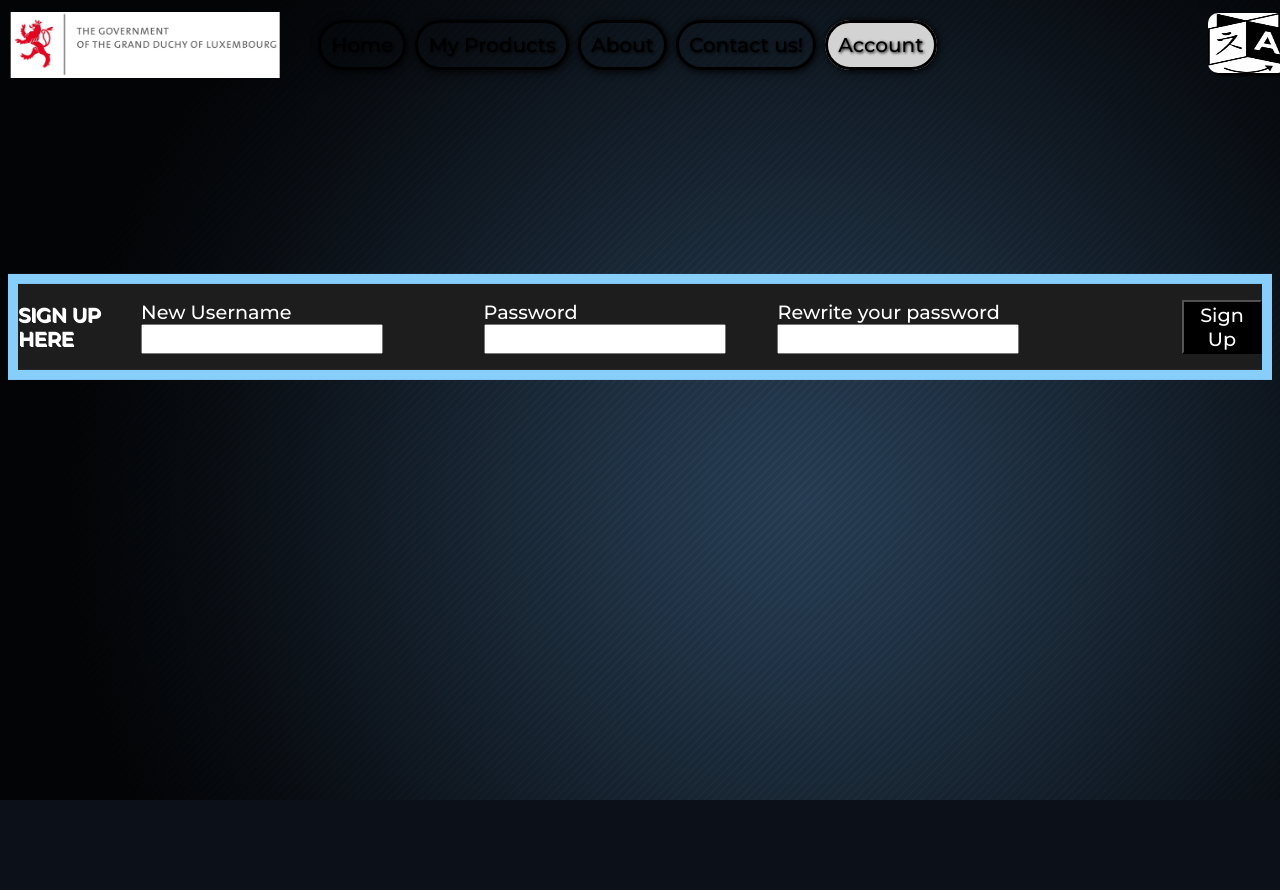
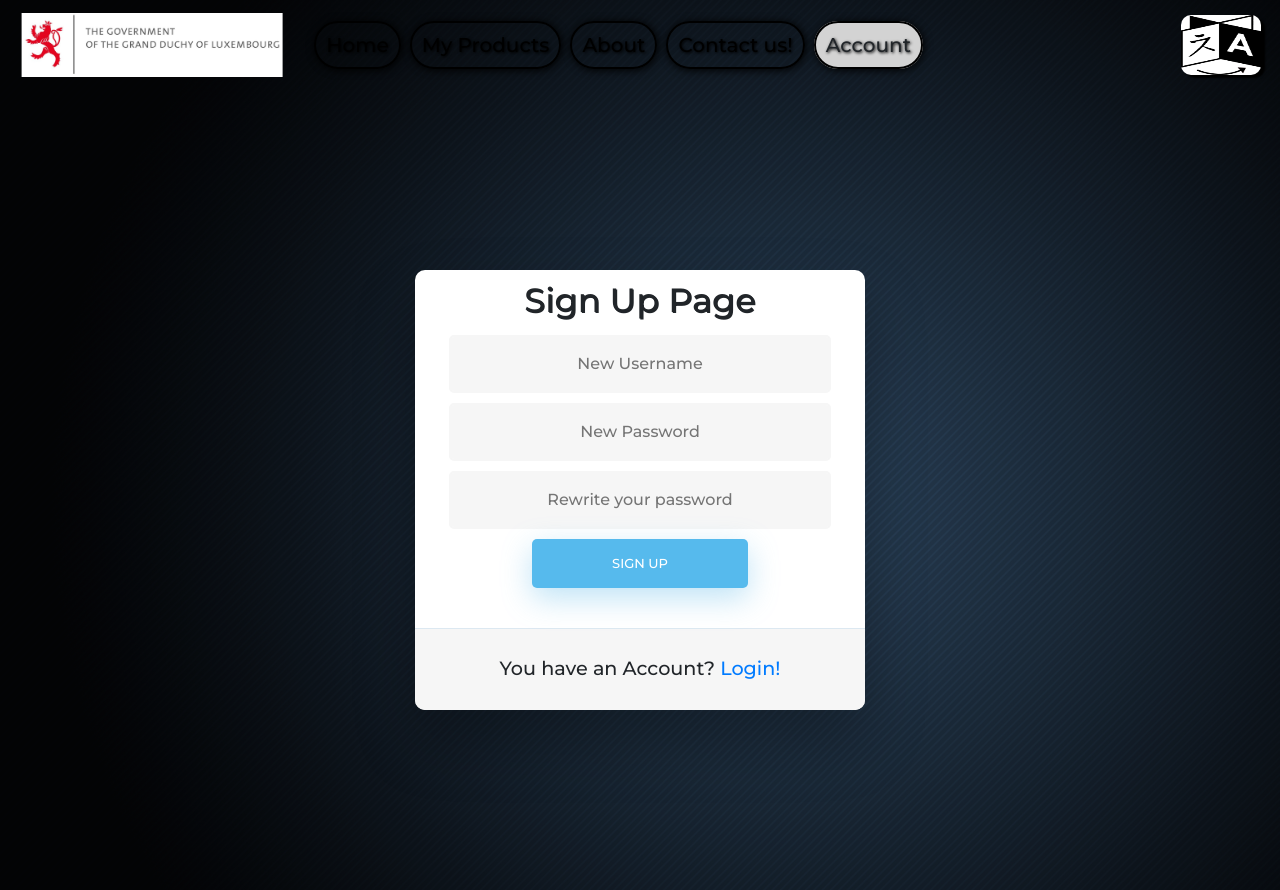
Before and after one commit to RichtigToll/WSERS, a PHP site: page /SignUp.php in a window 1280 px wide. Before the commit the page ends 800 px from the top, so only its background shows below. Run offline with PHP 8.4, Linux system fonts and the light colour scheme; some libraries are stand-ins or nearby versions.

Commit message:
Update SignUpCSS

```diff
--- a/php/HTSTA SQL/FINAL PROJECT/Home.php
+++ b/php/HTSTA SQL/FINAL PROJECT/Home.php
@@ -11,7 +11,6 @@ include_once("CommonCode.php");
     <title>Home</title>
     <meta name='viewport' content='width=device-width, initial-scale=1'>
     <link rel='stylesheet' type='text/css' media='screen' href='Navbar.css?t=<?= time(); ?>'>
-    <script src='main.js'></script>
 </head>
 
 <body>
--- a/php/HTSTA SQL/FINAL PROJECT/Navbar.css
+++ b/php/HTSTA SQL/FINAL PROJECT/Navbar.css
@@ -9,7 +9,10 @@
 
 body {
     background-image: url(./images/Back.png);
+    font-family: "Poppins", sans-serif; /* Login / Logout Page */
+    height: 100vh; /* Login / Logout Page */
 }
+
 
 .active{
     background-color: rgb(255, 0, 0);
@@ -37,7 +40,7 @@ body {
 }
 
 .navbarborders{
-    border: 3px solid black;
+    border: 2px solid black;
     border-radius: 30px;
 }
 
@@ -45,7 +48,7 @@ body {
     font-size: 20px;
     /* border: 2px solid black;
     border-radius: 40px; */
-    /* text-decoration: none; */
+    text-decoration: none;
     padding: 10px;
     margin: 2px;
     text-shadow: 1px 1px 3px #000000;
@@ -86,7 +89,7 @@ body {
     display: flex;
     flex-direction: column-reverse;
     position: fixed;
-    right: 0px;
+    right: 20px;
     top: 70px;
 }
 
@@ -177,12 +180,198 @@ body {
     animation-fill-mode: forwards;
 }
 
+  /* Login / Logout Page */
+
+  .wrapper {
+    display: flex;
+    align-items: center;
+    flex-direction: column;
+    justify-content: center;
+    width: 100%;
+    min-height: 100%;
+    padding: 20px;
+  }
+
+  #formContent {
+    -webkit-border-radius: 10px 10px 10px 10px;
+    border-radius: 10px 10px 10px 10px;
+    background: #fff;
+    padding: 30px;
+    width: 90%;
+    max-width: 450px;
+    position: relative;
+    padding: 0px;
+    -webkit-box-shadow: 0 30px 60px 0 rgba(0,0,0,0.3);
+    box-shadow: 0 30px 60px 0 rgba(0,0,0,0.3);
+    text-align: center;
+  }
+
+  #formFooter {
+    background-color: #f6f6f6;
+    border-top: 1px solid #dce8f1;
+    padding: 25px;
+    text-align: center;
+    -webkit-border-radius: 0 0 10px 10px;
+    border-radius: 0 0 10px 10px;
+  }
+
+
+  h2.inactive {
+    color: #cccccc;
+  }
+
+  h2.active {
+    color: #0d0d0d;
+    border-bottom: 2px solid #5fbae9;
+  }
+
+
+  input[type=button], input[type=submit], input[type=reset]  {
+    background-color: #56baed;
+    border: none;
+    color: white;
+    padding: 15px 80px;
+    text-align: center;
+    text-decoration: none;
+    display: inline-block;
+    text-transform: uppercase;
+    font-size: 13px;
+    -webkit-box-shadow: 0 10px 30px 0 rgba(95,186,233,0.4);
+    box-shadow: 0 10px 30px 0 rgba(95,186,233,0.4);
+    -webkit-border-radius: 5px 5px 5px 5px;
+    border-radius: 5px 5px 5px 5px;
+    margin: 5px 20px 40px 20px;
+    -webkit-transition: all 0.3s ease-in-out;
+    -moz-transition: all 0.3s ease-in-out;
+    -ms-transition: all 0.3s ease-in-out;
+    -o-transition: all 0.3s ease-in-out;
+    transition: all 0.3s ease-in-out;
+  }
+
+  input[type=button]:hover, input[type=submit]:hover, input[type=reset]:hover  {
+    background-color: #39ace7;
+  }
+
+  input[type=button]:active, input[type=submit]:active, input[type=reset]:active  {
+    -moz-transform: scale(0.95);
+    -webkit-transform: scale(0.95);
+    -o-transform: scale(0.95);
+    -ms-transform: scale(0.95);
+    transform: scale(0.95);
+  }
+
+  input[type=text], input[type=password] {
+    background-color: #f6f6f6;
+    border: none;
+    color: #0d0d0d;
+    padding: 15px 32px;
+    text-align: center;
+    text-decoration: none;
+    display: inline-block;
+    font-size: 16px;
+    margin: 5px;
+    width: 85%;
+    border: 2px solid #f6f6f6;
+    -webkit-transition: all 0.5s ease-in-out;
+    -moz-transition: all 0.5s ease-in-out;
+    -ms-transition: all 0.5s ease-in-out;
+    -o-transition: all 0.5s ease-in-out;
+    transition: all 0.5s ease-in-out;
+    -webkit-border-radius: 5px 5px 5px 5px;
+    border-radius: 5px 5px 5px 5px;
+  }
+
+  input[type=text]:focus {
+    background-color: #fff;
+    border-bottom: 2px solid #5fbae9;
+  }
+
+  input[type=text]:placeholder {
+    color: #cccccc;
+  }
+
+
+  /* ANIMATIONS */
+
+
+  @-webkit-keyframes fadeIn { from { opacity:0; } to { opacity:1; } }
+  @-moz-keyframes fadeIn { from { opacity:0; } to { opacity:1; } }
+  @keyframes fadeIn { from { opacity:0; } to { opacity:1; } }
+
+  .fadeIn {
+    opacity:0;
+    -webkit-animation:fadeIn ease-in 1;
+    -moz-animation:fadeIn ease-in 1;
+    animation:fadeIn ease-in 1;
+
+    -webkit-animation-fill-mode:forwards;
+    -moz-animation-fill-mode:forwards;
+    animation-fill-mode:forwards;
+
+    -webkit-animation-duration:1s;
+    -moz-animation-duration:1s;
+    animation-duration:1s;
+  }
+
+  .fadeIn.first {
+    -webkit-animation-delay: 0.2s;
+    -moz-animation-delay: 0.2s;
+    animation-delay: 0.2s;
+  }
+
+  .fadeIn.second {
+    -webkit-animation-delay: 0.3s;
+    -moz-animation-delay: 0.3s;
+    animation-delay: 0.3s;
+  }
+
+  .fadeIn.third {
+    -webkit-animation-delay: 0.4s;
+    -moz-animation-delay: 0.4s;
+    animation-delay: 0.4s;
+  }
+
+  .fadeIn.fourth {
+    -webkit-animation-delay: 1s;
+    -moz-animation-delay: 1s;
+    animation-delay: 1s;
+  }
+
+  .underlineHover:after {
+    display: block;
+    left: 0;
+    bottom: -10px;
+    width: 0;
+    height: 2px;
+    background-color: #56baed;
+    content: "";
+    transition: width 0.2s;
+  }
+
+  .underlineHover:hover {
+    color: #0d0d0d;
+  }
+
+  .underlineHover:hover:after{
+    width: 100%;
+  }
+
+  *:focus {
+      outline: none;
+  }
+
+  #icon {
+    width:60%;
+  }
+
+/* STOP Login / Logout Page */
+
 @keyframes dropdown {
     from {
         transform: translateY(-400%);
     }
     to {
-        transform: translateY(12%);
+        transform: translateY(7%);
     }
 
   }
@@ -260,15 +449,7 @@ body {
     font-size: 25px;
     text-align: center;
 }
-#ButtonRegist{
-    color: white;
-    background-color: black;
-}
 
-#ButtonRegist:hover{
-    background-color: lightskyblue;
-    color: black;
-}
 
 .allproducts {
     display: flex;
--- a/php/HTSTA SQL/FINAL PROJECT/SignUp.php
+++ b/php/HTSTA SQL/FINAL PROJECT/SignUp.php
@@ -29,7 +29,7 @@ if (isset($_POST["UserName"], $_POST["PswOne"], $_POST["PswTwo"])) {
         header("Location: Home.php"); //Redirect to the homepage
         die(); //We don't want run ANYTHING else after the header
 
-    }else{
+    } else {
         echo '<script> alert("User already exist") </script>';
     }
 }
@@ -43,9 +43,11 @@ if (isset($_POST["UserName"], $_POST["PswOne"], $_POST["PswTwo"])) {
     <meta charset='utf-8'>
     <meta http-equiv='X-UA-Compatible' content='IE=edge'>
     <title>Sign Up here</title>
-    <meta name='viewport' content='width=device-width, initial-scale=1'>
     <link rel='stylesheet' type='text/css' media='screen' href='Navbar.css?t=<?= time(); ?>'>
-    <script src='main.js'></script>
+    <link href="//maxcdn.bootstrapcdn.com/bootstrap/4.0.0/css/bootstrap.min.css" rel="stylesheet" id="bootstrap-css">
+    <script src="//maxcdn.bootstrapcdn.com/bootstrap/4.0.0/js/bootstrap.min.js"></script>
+    <script src="//cdnjs.cloudflare.com/ajax/libs/jquery/3.2.1/jquery.min.js"></script>
+
 </head>
 
 <body>
@@ -57,25 +59,31 @@ if (isset($_POST["UserName"], $_POST["PswOne"], $_POST["PswTwo"])) {
     include("navigation.php");
     ?>
 
+    <div class="wrapper fadeInDown">
+        <div id="formContent">
+            <!-- Tabs Titles -->
 
-    <form class="SignUp" method="POST">
-        <h3>SIGN UP HERE</h3>
-        <div>
-            <label>New Username</label>
-            <input type="text" name="UserName" required>
+            <!-- Icon -->
+            <div class="fadeIn first">
+                <h3 style="margin-top: 10px;">Sign Up Page</h3>
+            </div>
+
+
+            <!-- Login Form -->
+            <form method="POST">
+                <input type="text" id="login" class="fadeIn second" name="UserName" placeholder="New Username">
+                <input type="password" id="password" class="fadeIn third" name="PswOne" placeholder="New Password">
+                <input type="password" id="password" class="fadeIn third" name="PswTwo" placeholder="Rewrite your password">
+                <input type="submit" class="fadeIn fourth" value="Sign up">
+            </form>
+
+            <!-- Remind Passowrd -->
+            <div id="formFooter">
+                You have an Account? <a class="underlineHover" href="Login.php">Login!</a>
+            </div>
+
         </div>
-        <div>
-            <label>Password</label>
-            <input type="password" name="PswOne" required>
-        </div>
-        <div>
-            <label>Rewrite your password</label>
-            <input type="password" name="PswTwo" required>
-        </div>
-        <div class="submit">
-            <button type="submit" id="ButtonRegist">Sign Up</button>
-        </div>
-    </form>
+    </div>
 </body>
 
 </html>
--- a/php/HTSTA SQL/FINAL PROJECT/navigation.php
+++ b/php/HTSTA SQL/FINAL PROJECT/navigation.php
@@ -1,10 +1,10 @@
 <div class="navbar">
     <img src="./images/GLUXeng.png" style="transform: translateX(1%);" text="LuxGovernment" width="21%">
     <div id="alllinks">
-        <a href="Home.php" class="navbarborders <?php if (isset($ActivePage)) if ($ActivePage == "Home") { print("active");} ?>">Home</a>
-        <a href="Products.php" class="navbarborders <?php if (isset($ActivePage)) if ($ActivePage == "Products") { print("active");} ?>">My Products</a>
-        <a href="About.php" class="navbarborders <?php if (isset($ActivePage)) if ($ActivePage == "About") { print("active");} ?>">About</a>
-        <a href="Address.php" class="navbarborders <?php if (isset($ActivePage)) if ($ActivePage == "Address") { print("active");} ?>">Contact us!</a>
+        <a href="Home.php" style="text-decoration: none;" class="navbarborders <?php if (isset($ActivePage)) if ($ActivePage == "Home") { print("active");} ?>">Home</a>
+        <a href="Products.php" style="text-decoration: none;" class="navbarborders <?php if (isset($ActivePage)) if ($ActivePage == "Products") { print("active");} ?>">My Products</a>
+        <a href="About.php" style="text-decoration: none;" class="navbarborders <?php if (isset($ActivePage)) if ($ActivePage == "About") { print("active");} ?>">About</a>
+        <a href="Address.php" style="text-decoration: none;" class="navbarborders <?php if (isset($ActivePage)) if ($ActivePage == "Address") { print("active");} ?>">Contact us!</a>
 
 <?php if($_SESSION["UserLoggedIn"]){
 ?>
@@ -25,8 +25,8 @@ if(isset($_POST["LogoutHidden"])){
 <div id="contact">
             <a class="navbarborders" style="background-color: lightgrey">Account</a>
             <div class="downtwo">
-                <a href="Login.php" id="blacktext"  class="navbarborders <?php if (isset($ActivePage)) if ($ActivePage == "Login") { print(" active");} ?>">Login</a>
-                <a href="SignUp.php" id="blacktext" class="navbarborders <?php if (isset($ActivePage)) if ($ActivePage == "Form") { print(" active");} ?>">Sign Up</a>
+                <a href="Login.php" id="blacktext" style="text-decoration: none;" class="navbarborders <?php if (isset($ActivePage)) if ($ActivePage == "Login") { print(" active");} ?>">Login</a>
+                <a href="SignUp.php" id="blacktext" style="text-decoration: none;" class="navbarborders <?php if (isset($ActivePage)) if ($ActivePage == "Form") { print(" active");} ?>">Sign Up</a>
             </div>
         </div>
     <?php
```
Also changed, not shown: php/HTSTA SQL/FINAL PROJECT/Login.php (+32 -50 lines), php/HTSTA SQL/FINAL PROJECT/LoginLogout.css (deleted, +0 -244 lines).
